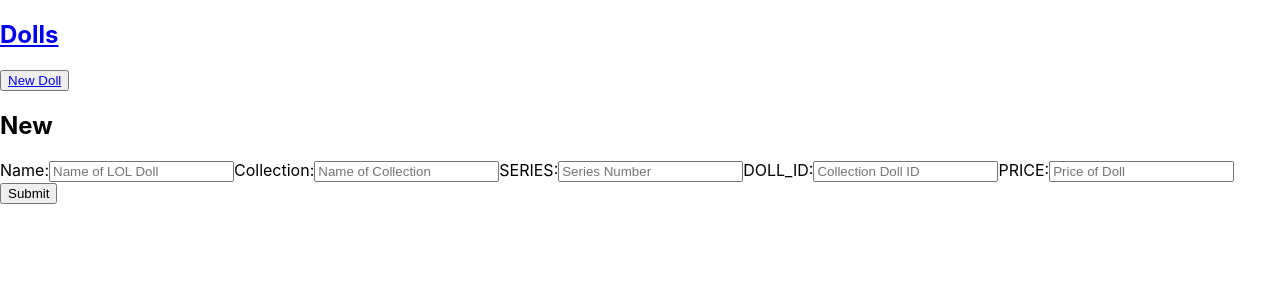
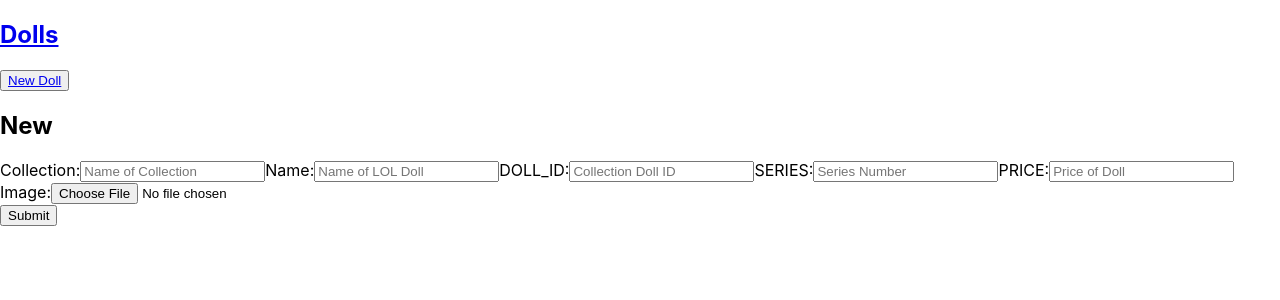
Before and after one commit to vanessaconti/vanessasstore, a React (Create React App) app in the folder front-end/: page /dolls/new in a window 1280 px wide. Shown: the top 300 px of the page. Built offline with nearby package versions, Linux system fonts and the light colour scheme; no server answers.

Commit message:
everything is working

```diff
--- a/front-end/src/Components/DollNewForm.js
+++ b/front-end/src/Components/DollNewForm.js
@@ -8,41 +8,54 @@
   let navigate = useNavigate();
 
   const addDoll = (newDoll) => {
+    console.log("testing1");
     axios
       .post(`${API}/dolls`, newDoll)
       .then(
-        () => {
+        (response) => {
+          console.log(response);
           navigate(`/dolls`);
-        },
-        (error) => console.error(error)
+        }
+        //,
+        //(error) => console.error(error)
       )
       .catch((c) => console.warn("catch", c));
   };
 
   const [doll, setDoll] = useState({
+    dollscollection: "",
     dollsname: "",
-    dollscollection: "",
+    doll_id: "",
     series: "",
-    doll_id: "",
     price: "",
     is_featuredrare: false,
+    image: "",
   });
 
   const handleTextChange = (event) => {
     setDoll({ ...doll, [event.target.id]: event.target.value });
   };
 
+  //const handleCheckboxChange = () => {
+  // setDoll({ ...doll, is_featuredrare: !doll.is_featuredrare });
+  // };
+
   const handleSubmit = (event) => {
     event.preventDefault();
     addDoll(doll);
   };
-
-  // const handleCheckboxChange = () => {
-  //setDoll({ ...doll, is_featuredrare: !doll.is_featuredrare });
-  // };
   return (
     <div className="New">
       <form onSubmit={handleSubmit}>
+        <label htmlFor="dollscollection">Collection:</label>
+        <input
+          id="dollscollection"
+          type="text"
+          value={doll.dollscollection}
+          onChange={handleTextChange}
+          placeholder="Name of Collection"
+        />
+
         <label htmlFor="dollsname">Name:</label>
         <input
           id="dollsname"
@@ -52,14 +65,16 @@
           placeholder="Name of LOL Doll"
           required
         />
-        <label htmlFor="dollscollection">Collection:</label>
+
+        <label htmlFor="doll_id">DOLL_ID:</label>
         <input
-          id="dollscollection"
+          id="doll_id"
           type="text"
-          value={doll.dollscollection}
+          value={doll.doll_id}
           onChange={handleTextChange}
-          placeholder="Name of Collection"
+          placeholder="Collection Doll ID"
         />
+
         <label htmlFor="series">SERIES:</label>
         <input
           id="series"
@@ -67,14 +82,6 @@
           value={doll.series}
           onChange={handleTextChange}
           placeholder="Series Number"
-        />
-        <label htmlFor="doll_id">DOLL_ID:</label>
-        <input
-          id="doll_id"
-          type="text"
-          value={doll.doll_id}
-          onChange={handleTextChange}
-          placeholder="Collection Doll ID"
         />
         <label htmlFor="price">PRICE:</label>
         <input
@@ -85,6 +92,14 @@
           placeholder="Price of Doll"
         />
 
+        <label htmlFor="image">Image:</label>
+        <input
+          id="image"
+          type="file"
+          value={doll.image}
+          onChange={handleTextChange}
+          placeholder="Doll Image"
+        />
         <br />
         <input type="submit" />
       </form>
--- a/front-end/src/Components/Dolls.js
+++ b/front-end/src/Components/Dolls.js
@@ -26,8 +26,8 @@
             </tr>
           </thead>
           <tbody>
-            {dolls.map((doll) => {
-              return <Doll key={doll.dollsname} doll={doll} />;
+            {dolls.map((doll, index) => {
+              return <Doll key={doll.index} doll={doll} />;
             })}
           </tbody>
         </table>
```
